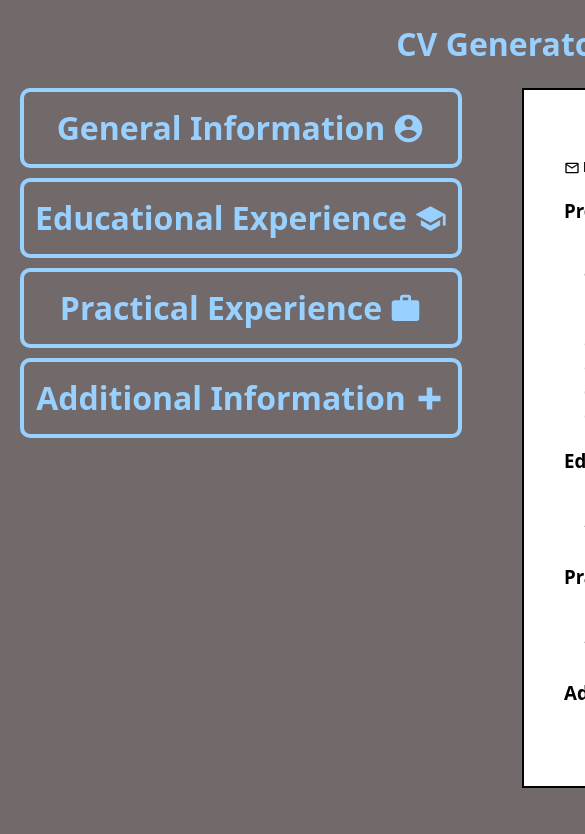
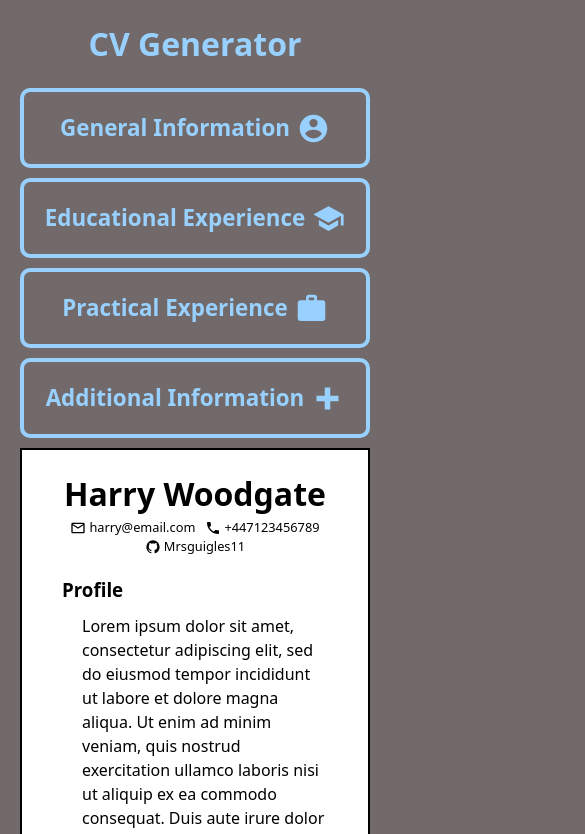
Before and after one commit to Mrsguigles11/cv_application, a React (Vite) app: page / in a window 390 px wide. Shown: the top 834 px of the page, 585 px wide, since content can reach past the window. Built offline with nearby package versions, Linux system fonts and the light colour scheme.

Commit message:
add some styling for mobile devices

```diff
--- a/src/index.css
+++ b/src/index.css
@@ -28,3 +28,21 @@
 .inputs_container {
   margin-right: 40px;
 }
+
+.cv_container {
+    padding: 0 20px 20px;
+}
+
+@media (max-width: 425px){
+  #root {
+    display: flex;
+    flex-direction: column;
+    justify-content: center;
+  }
+  .inputs_container {
+    margin-right: 0;
+  }
+  .cv_container {
+    padding: 0 0 20px;
+  }
+}
--- a/src/styles/cv.css
+++ b/src/styles/cv.css
@@ -1,6 +1,3 @@
-.cv_container {
-    padding: 0 20px 20px;
-}
 
 .cv {
     min-height: 700px;
@@ -58,3 +55,10 @@ h2 {
 .school_name, .job_name {
     font-weight: 600;
 }
+
+@media (max-width: 425px){
+    .gen_info_container {
+        flex-wrap: wrap;
+    }
+
+}
--- a/src/styles/input_section.css
+++ b/src/styles/input_section.css
@@ -92,3 +92,8 @@ input {
 .profile_input > textarea {
     min-height: 80px;
 }
+
+@media (max-width: 425px){
+    .input_heading_container > h2 {
+    font-size: 1.4em; }
+}
```
